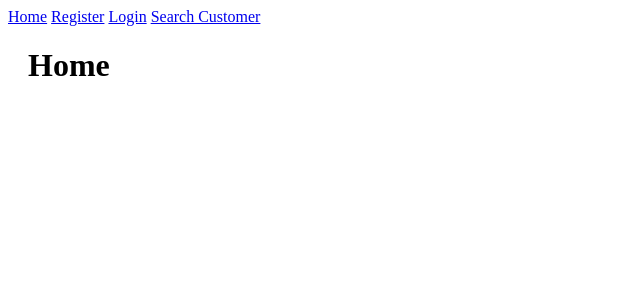
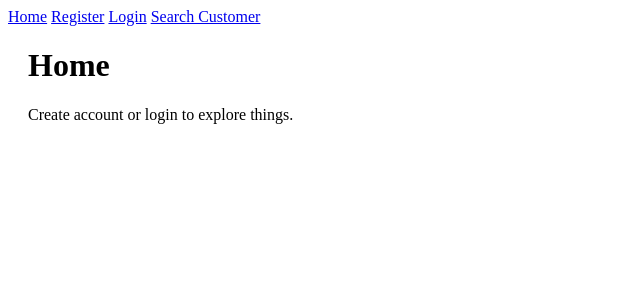
Before and after one commit to mukeshsahnis/democrance, a Django app: page / in a window 1280 px wide. Shown: the top 300 px of the page, without its empty margins (0-640 px from the left). Run offline with Django 4.2, Linux system fonts and the light colour scheme.

Commit message:
Added message on home page

```diff
--- a/api/templates/home.html
+++ b/api/templates/home.html
@@ -6,5 +6,6 @@
 {% block content %}
 <div>
 	<h1>Home</h1>
+	<p>Create account or login to explore things.</p>
 </div>
 {% endblock content %}
```
